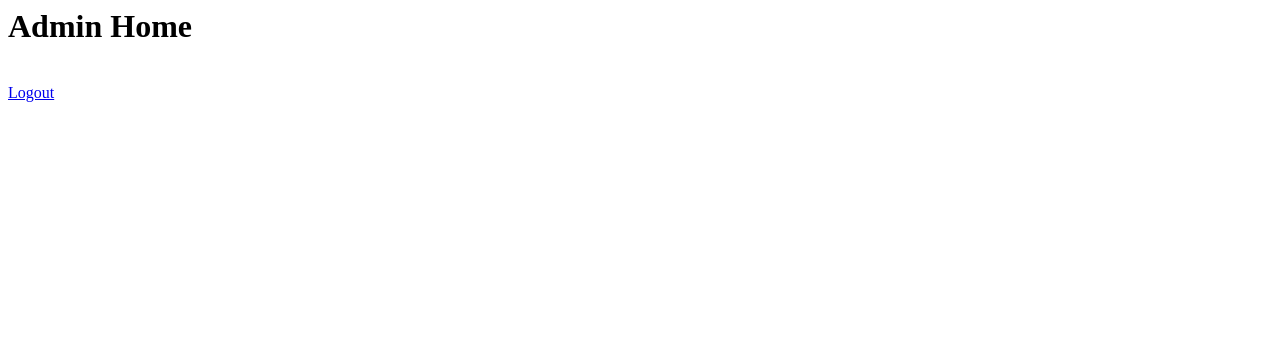
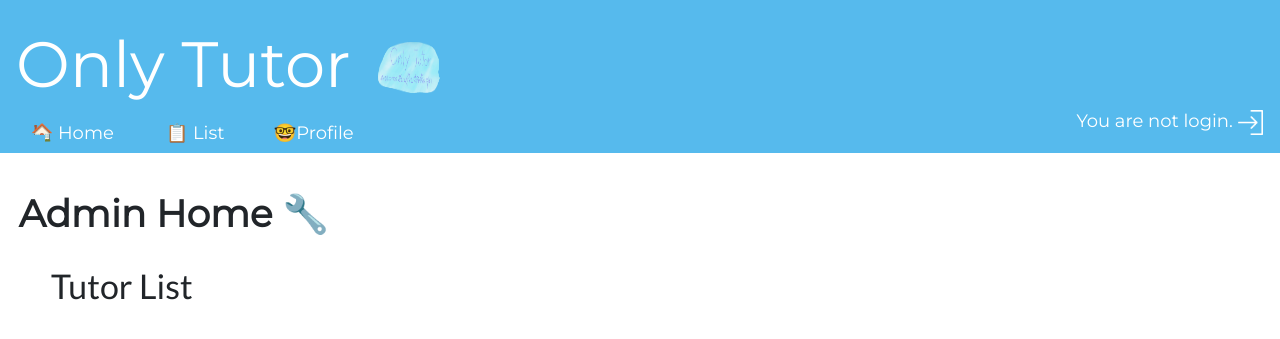
Before and after one commit to 6210612609/projectX, a Django app: page /admins/ in a window 1280 px wide. Shown: the top 339 px of the page. Run offline with Django 3.2, Linux system fonts and the light colour scheme.

Commit message:
edit admin home and login page

```diff
--- a/proX/users/templates/admins/home.html
+++ b/proX/users/templates/admins/home.html
@@ -1,5 +1,22 @@
-<h1> Admin Home </h1><br>
+{% extends "main/layout.html" %}
+
+{% block profile %}
+<a href="{% url 't_profile' %}" class="w3-bar-item w3-button w3-hide-small w3-padding-large w3-hover-white"style="margin-left:-11.5em;">&#129299;Profile</a>
+{% endblock %}
+
+
+
+
+
+
+{% block content %}
+<br>
+<h1 style="margin-left:0.5em;"><b> Admin Home &#x1F527; </b></h1><br>
+<h3 style="margin-left:1.5em;font-size:34px;">Tutor List </h3>
+<br>
 {% for t in tutor %}
-        <a href="{% url 'list_comment' t.pk %}" >{{ t.user.first_name }} {{ t.user.last_name }}</a> <br>
+        <a style="margin-left:2em;font-size:28px;text-decoration:none;" href="{% url 'list_comment' t.pk %}" > - {{ t.user.first_name }} {{ t.user.last_name }}</a><br>
 {% endfor %}
-<a href="{% url 'logout' %}">Logout</a><br>
+
+
+{% endblock %}
```
Also changed, not shown: proX/users/templates/users/login.html (+8 -2 lines).
